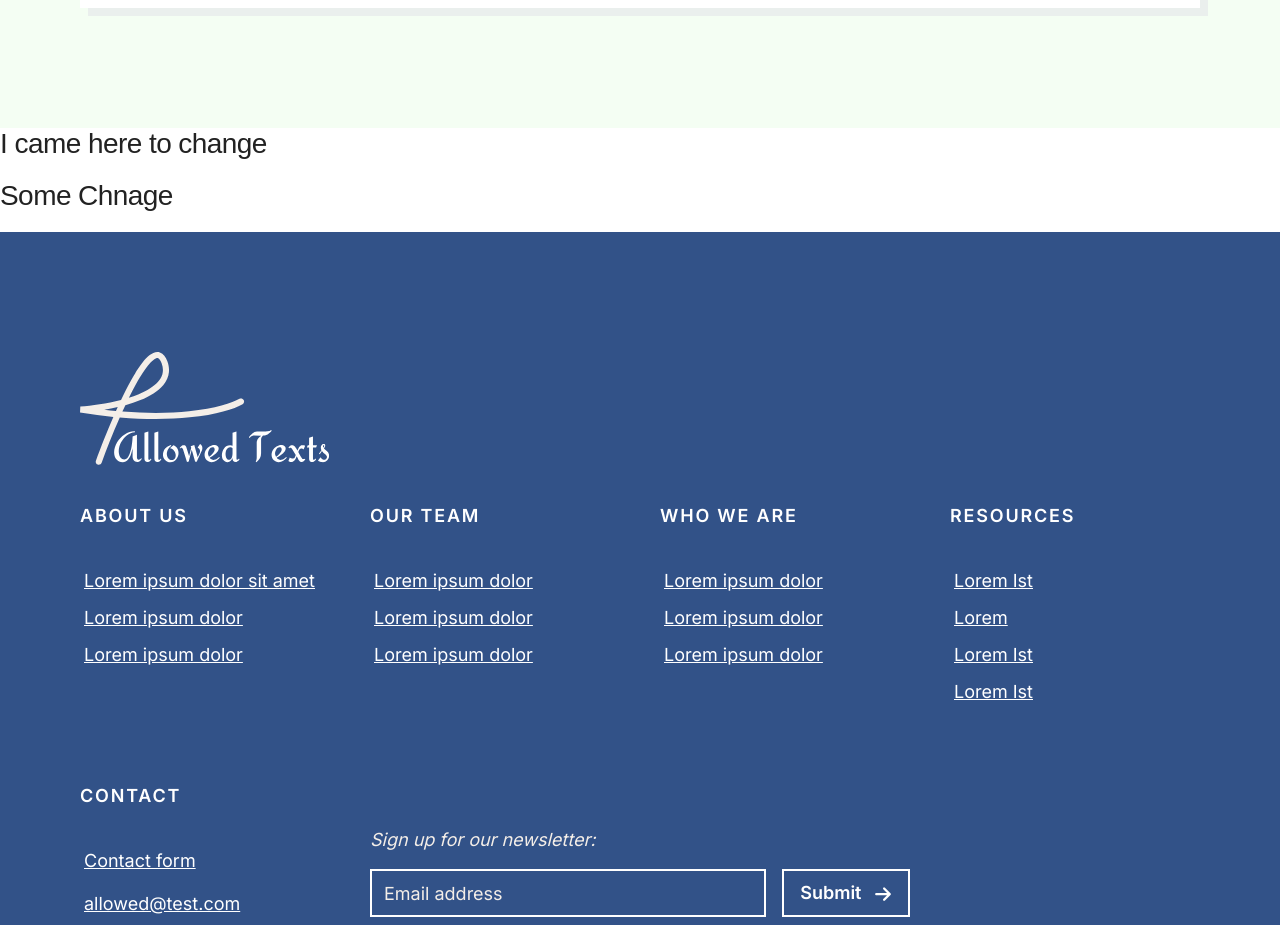
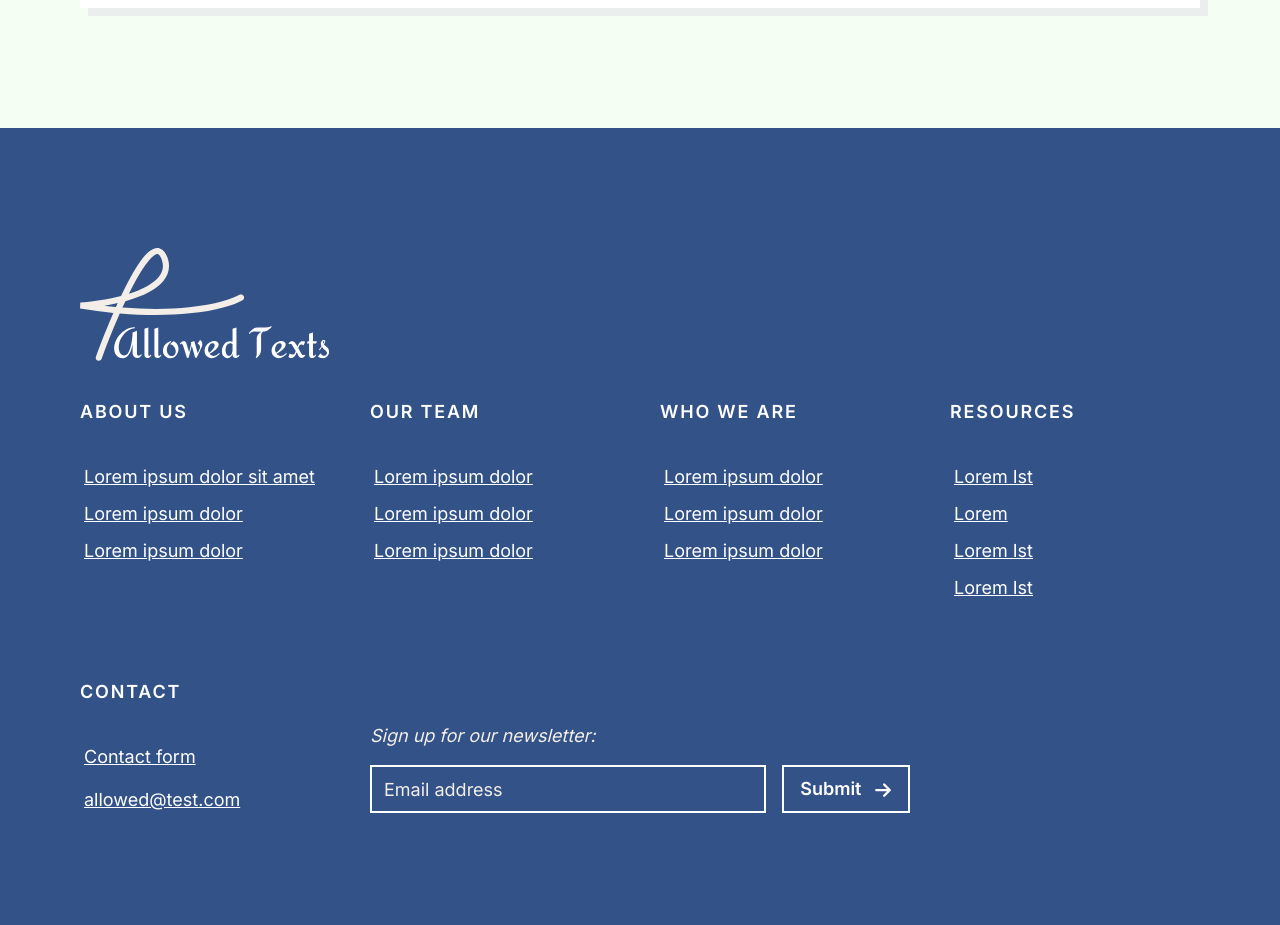
Before and after one commit to pagevamp/crozier-demo, a website: page dev/contact.html in a window 1280 px wide. Shown: the part 1660-2585 px from the top of the page. Drawn offline with nearby package versions, Linux system fonts and the light colour scheme; files that its build step writes are made by us from their sources; files whose address does not match are found by name; a web font is replaced by a local one.

Commit message:
back to origin by rup

```diff
--- a/dev/contact.html
+++ b/dev/contact.html
@@ -23,9 +23,6 @@
 
                 })
 
-                <h4>I came here to change</h4>
-                <h4>Some Chnage</h4>
-
 
             </main>
             @@include('includes/footer.html')
```
Also changed, not shown: dev/hero.html (+1 -1 lines).
